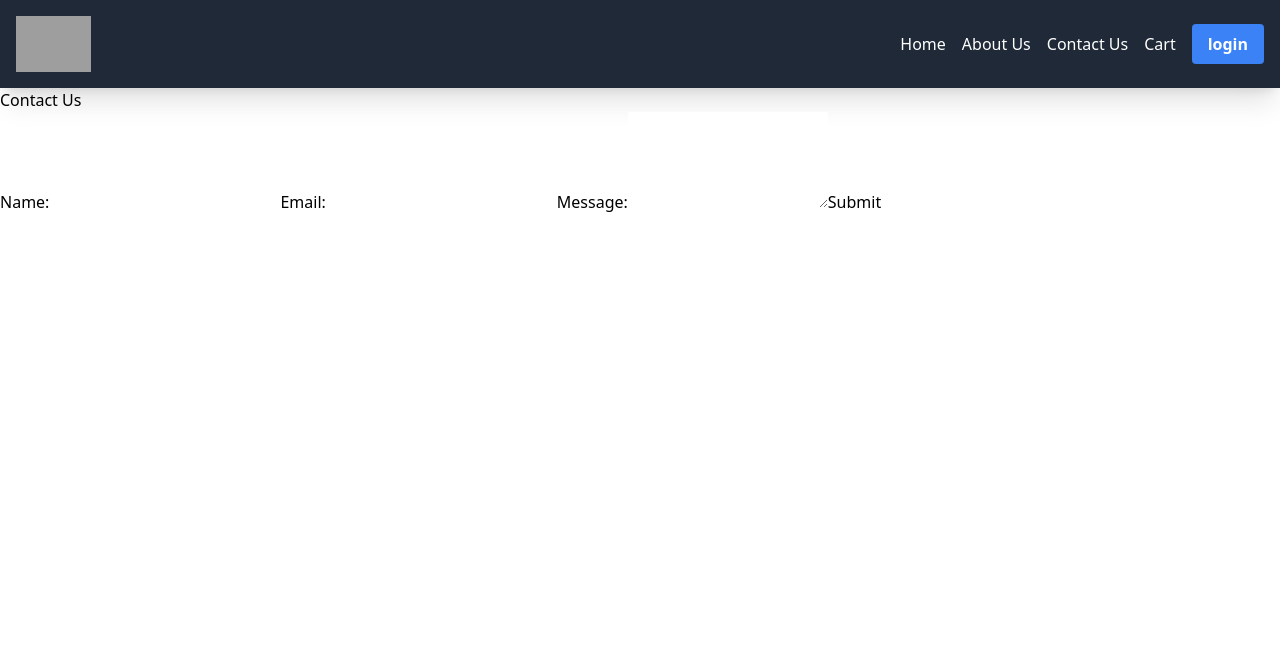
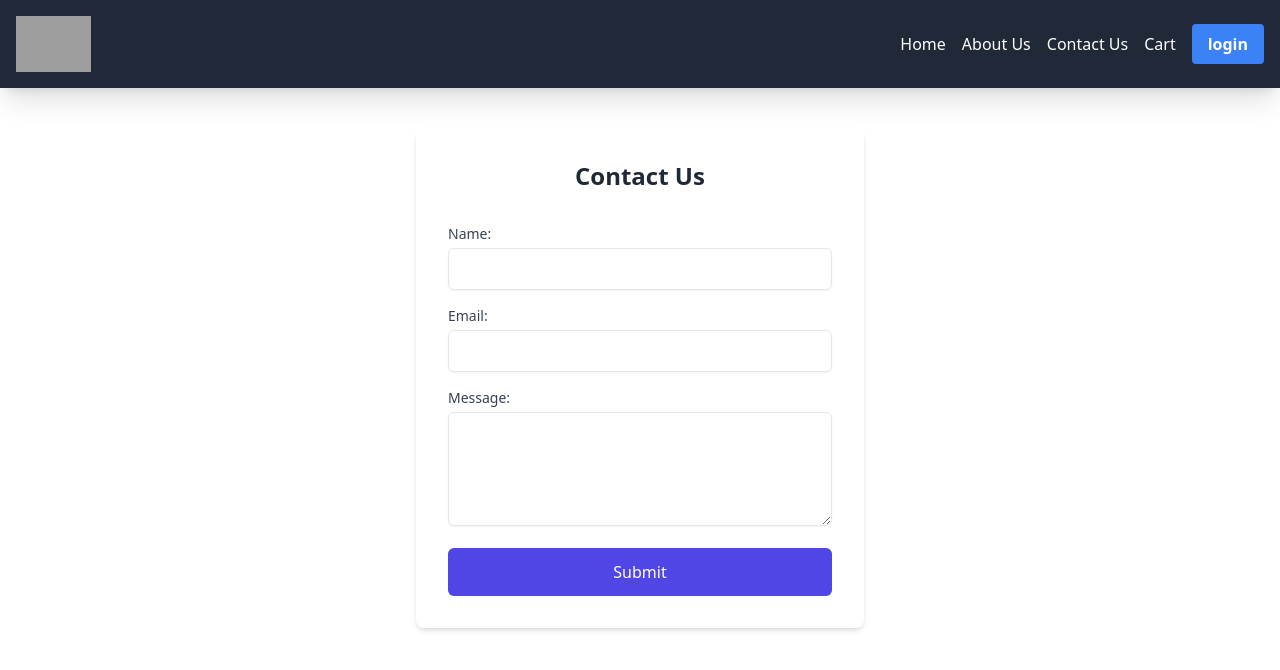
Before and after one commit to rupamV/namaste-react, a React (Vite) app: page /contact in a window 1280 px wide. Shown: the top 670 px of the page. Built offline with nearby package versions, Linux system fonts and the light colour scheme; grey boxes are pictures that could not be loaded.

Commit message:
modified:   src/components/About.js 	modified:   src/components/Contact.js

```diff
--- a/src/components/About.js
+++ b/src/components/About.js
@@ -1,3 +1,4 @@
+
 import React from "react";
 
 const About = () => {
--- a/src/components/Contact.js
+++ b/src/components/Contact.js
@@ -1,21 +1,29 @@
 const Contact = () => {
-    return(
-        <div className="contact-container">
-            <h1>Contact Us</h1>
-            <form>
-                <label htmlFor="name">Name:</label>
-                <input type="text" id="name" name="name" />
+	return (
+		<div className="contact-container max-w-md mx-auto my-10 p-8 bg-white rounded-lg shadow-md">
+			<h1 className="text-2xl font-semibold text-center text-gray-800 mb-8">Contact Us</h1>
+			<form className="space-y-4">
+				<div>
+					<label htmlFor="name" className="block text-sm font-medium text-gray-700">Name:</label>
+					<input type="text" id="name" name="name" className="mt-1 p-2 w-full border rounded-md shadow-sm focus:ring-indigo-500 focus:border-indigo-500" />
+				</div>
 
-                <label htmlFor="email">Email:</label>
-                <input type="email" id="email" name="email" />
+				<div>
+					<label htmlFor="email" className="block text-sm font-medium text-gray-700">Email:</label>
+					<input type="email" id="email" name="email" className="mt-1 p-2 w-full border rounded-md shadow-sm focus:ring-indigo-500 focus:border-indigo-500" />
+				</div>
 
-                <label htmlFor="message">Message:</label>
-                <textarea id="message" name="message" rows="4"></textarea>
+				<div>
+					<label htmlFor="message" className="block text-sm font-medium text-gray-700">Message:</label>
+					<textarea id="message" name="message" rows="4" className="mt-1 p-2 w-full border rounded-md shadow-sm focus:ring-indigo-500 focus:border-indigo-500"></textarea>
+				</div>
 
-                <button type="submit">Submit</button>
-            </form>
-        </div>
-    );
+				<button type="submit" className="w-full p-3 bg-indigo-600 text-white rounded-md hover:bg-indigo-700 focus:outline-none focus:ring-2 focus:ring-indigo-500 focus:ring-opacity-50">
+					Submit
+				</button>
+			</form>
+		</div>
+	);
 };
 
 export default Contact;
```
